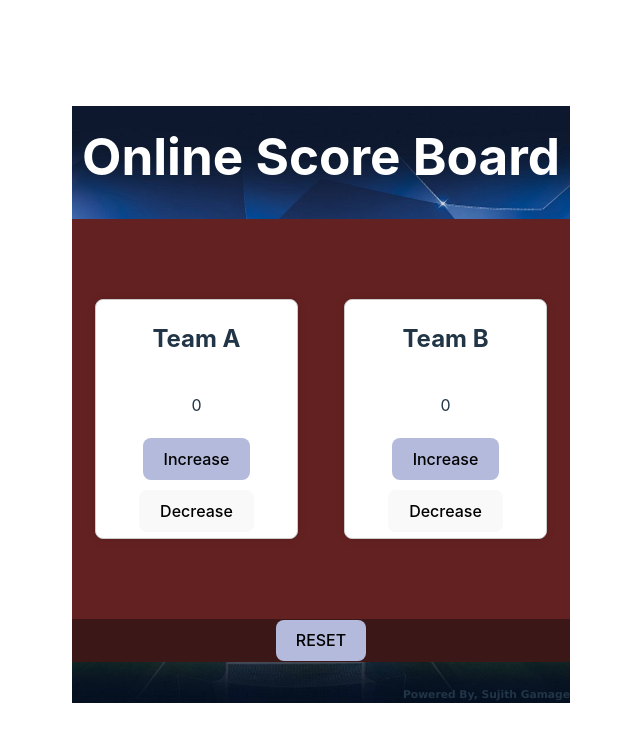
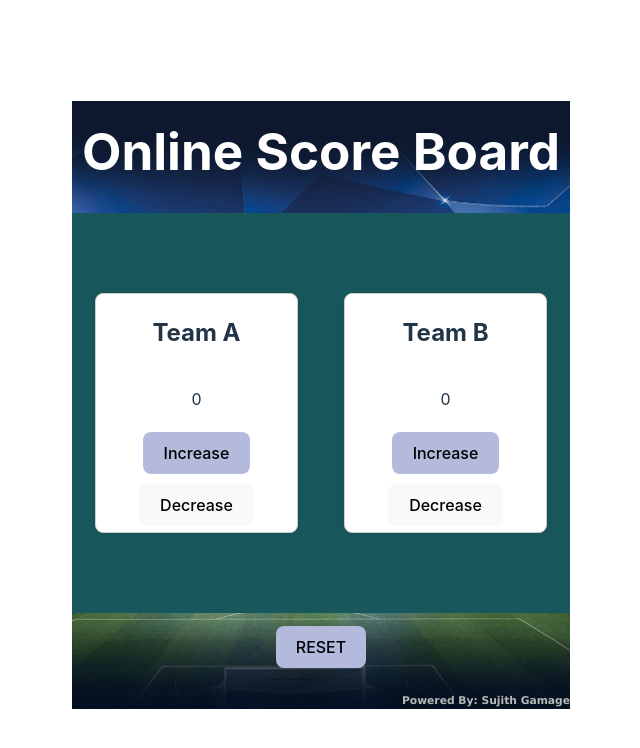
Before and after one commit to sujithkpg/react-app, a React (Vite) app: page / in a window 1280 px wide. Shown: the top 748 px of the page, without its empty margins (319-959 px from the left). Built offline with nearby package versions, Linux system fonts and the light colour scheme.

Commit message:
counter reset action

```diff
--- a/src/App.css
+++ b/src/App.css
@@ -69,7 +69,7 @@
   flex-direction: row;
   align-items: center;
   height: 50vh;
-  background-color: #642121;
+  background-color: #18585c;
 }
 
 .team {
@@ -84,8 +84,7 @@
 }
 
 .reset-btn{
-  padding: 1px;
-  background-color:#3c1717;
+  padding-top: 13px;
 }
 
 .counter {
@@ -106,12 +105,13 @@
 }
 
 .foter-title{
+  color: #b8b8b8;
   text-align: right;
   text-shadow: #4e1b1b;
   font-family: 'Lucida Sans';
 }
 .foter-title:hover{
- color: blue;
+ color: rgb(156, 156, 171);
 }
 .foter-title::after{
   color: rgb(216, 33, 70);
--- a/src/MyComponent.tsx
+++ b/src/MyComponent.tsx
@@ -9,7 +9,7 @@ interface MyComponentProps {
 const MyComponent: React.FC<MyComponentProps> = ({ name }) => {
   return (
     <div>
-      <h6 className='foter-title'>Powered By, {name}</h6>
+      <h6 className='foter-title'>Powered By: {name}</h6>
     </div>
   );
 };
```
